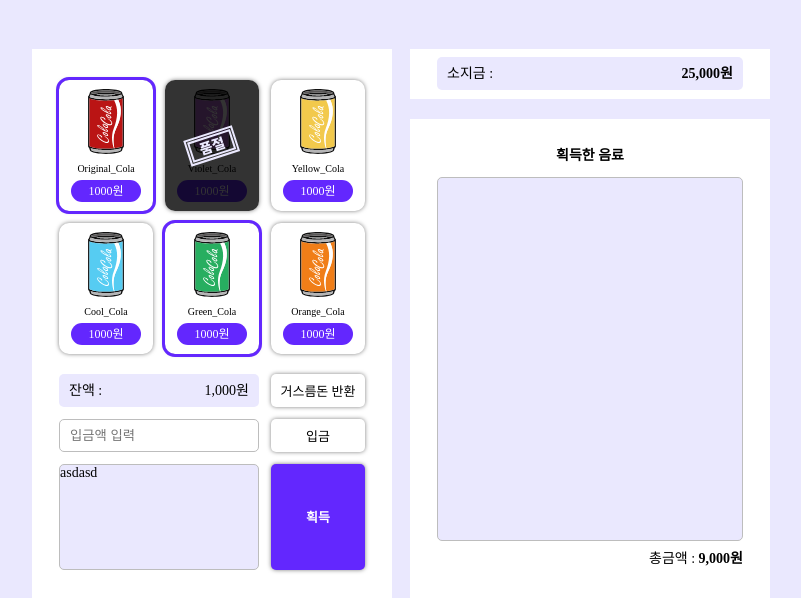
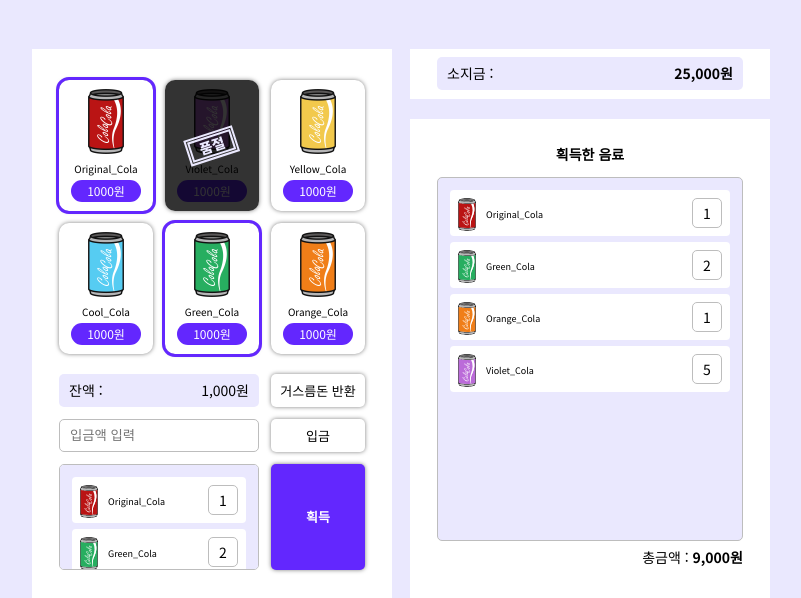
Before and after one commit to yeodahui/vending-machine, a plain HTML site: page index.html in a window 1280 px wide. Shown: the part 202-800 px from the top of the page, without its empty margins (239-1040 px from the left). Drawn offline with Linux system fonts and the light colour scheme.

Commit message:
디렉토리 구조 수정에 따른 마크업 내 url 변경

```diff
--- a/index.html
+++ b/index.html
@@ -4,13 +4,15 @@
     <meta charset="UTF-8" />
     <meta http-equiv="X-UA-Compatible" content="IE=edge" />
     <meta name="viewport" content="width=device-width, initial-scale=1.0" />
-    <link rel="stylesheet" href="style.css" />
+    <link rel="stylesheet" href="style/style.css" />
     <title>Get your cola</title>
   </head>
   <body>
     <header class="header">
       <div class="wrapper">
-        <h1><img src="svg/logo.svg" alt="cola cola" class="logo" /></h1>
+        <h1>
+          <img src="images/svg/logo.svg" alt="cola cola" class="logo" />
+        </h1>
       </div>
     </header>
     <main class="main">
@@ -20,22 +22,22 @@
           <h2 class="txt-ir">자판기</h2>
           <p class="txt-ir">구매할 콜라의 버튼을 눌러주세요.</p>
           <ul class="list-drinkBtns">
-            <li class="selected">
-              <button type="button" class="btn-item">
+            <li>
+              <button type="button" class="btn-item selected">
                 <img
                   class="img-cola"
-                  src="svg/Original_Cola.svg"
+                  src="images/Original_Cola.png"
                   alt="오리지널 콜라"
                 />
                 <p class="name">Original_Cola</p>
                 <strong class="btn-price">1000원</strong>
               </button>
             </li>
-            <li class="sold-out">
-              <button type="button" class="btn-item">
+            <li>
+              <button type="button" class="btn-item sold-out">
                 <img
                   class="img-cola"
-                  src="svg/Violet_Cola.svg"
+                  src="images/Violet_Cola.png"
                   alt="바이올렛 콜라"
                 />
                 <p class="name">Violet_Cola</p>
@@ -46,7 +48,7 @@
               <button type="button" class="btn-item">
                 <img
                   class="img-cola"
-                  src="svg/Yellow_Cola.svg"
+                  src="images/Yellow_Cola.png"
                   alt="옐로우 콜라"
                 />
                 <p class="name">Yellow_Cola</p>
@@ -55,16 +57,20 @@
             </li>
             <li>
               <button type="button" class="btn-item">
-                <img class="img-cola" src="svg/Cool_Cola.svg" alt="쿨 콜라" />
+                <img
+                  class="img-cola"
+                  src="images/Cool_Cola.png"
+                  alt="쿨 콜라"
+                />
                 <p class="name">Cool_Cola</p>
                 <strong class="btn-price">1000원</strong>
               </button>
             </li>
-            <li class="selected">
-              <button type="button" class="btn-item">
+            <li>
+              <button type="button" class="btn-item selected">
                 <img
                   class="img-cola"
-                  src="svg/Green_Cola.svg"
+                  src="images/Green_Cola.png"
                   alt="초록색 콜라"
                 />
                 <p class="name">Green_Cola</p>
@@ -75,7 +81,7 @@
               <button type="button" class="btn-item">
                 <img
                   class="img-cola"
-                  src="svg/Orange_Cola.svg"
+                  src="images/Orange_Cola.png"
                   alt="오렌지 콜라"
                 />
                 <p class="name">Orange_Cola</p>
@@ -92,7 +98,16 @@
             <button class="btn-insert">입금</button>
             <p class="txt-ir">선택된 콜라</p>
             <ul class="list-drinks">
-              <li>asdasd</li>
+              <li>
+                <img src="images/svg/Original_Cola.svg" alt="" />
+                <span class="name">Original_Cola</span>
+                <div class="count">1</div>
+              </li>
+              <li>
+                <img src="images/svg/Green_Cola.svg" alt="" />
+                <span class="name">Green_Cola</span>
+                <div class="count">2</div>
+              </li>
             </ul>
             <button class="btn btn-get">획득</button>
           </div>
@@ -111,7 +126,26 @@
           <article class="myDrinks">
             <h2>획득한 음료</h2>
             <ul class="list-drinks list-myDrinks">
-              <li></li>
+              <li>
+                <img src="images/svg/Original_Cola.svg" alt="" />
+                <span class="name">Original_Cola</span>
+                <div class="count">1</div>
+              </li>
+              <li>
+                <img src="images/svg/Green_Cola.svg" alt="" />
+                <span class="name">Green_Cola</span>
+                <div class="count">2</div>
+              </li>
+              <li>
+                <img src="images/svg/Orange_Cola.svg" alt="" />
+                <span class="name">Orange_Cola</span>
+                <div class="count">1</div>
+              </li>
+              <li>
+                <img src="images/svg/Violet_Cola.svg" alt="" />
+                <span class="name">Violet_Cola</span>
+                <div class="count">5</div>
+              </li>
             </ul>
             <div class="cont-totalMoney">
               총금액 : <strong class="txt-totalMoney"> 9,000원</strong>
```
